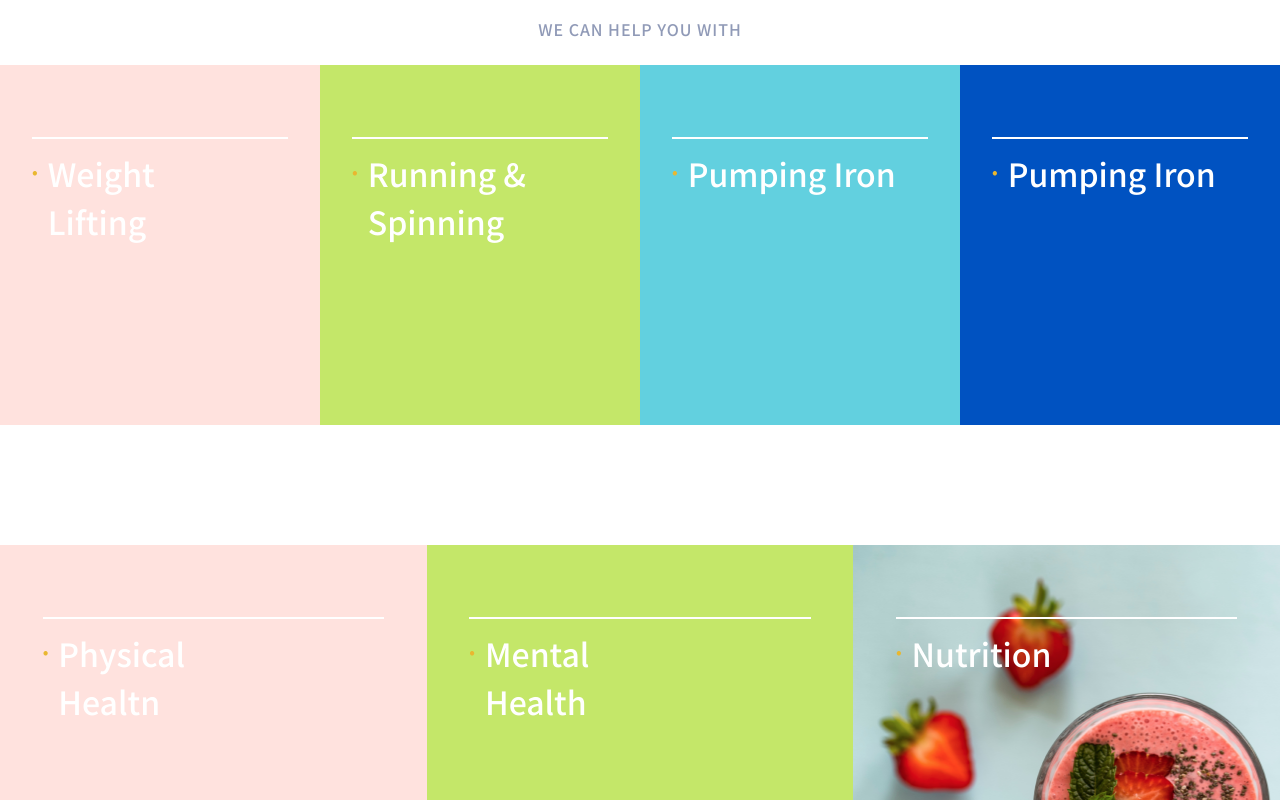
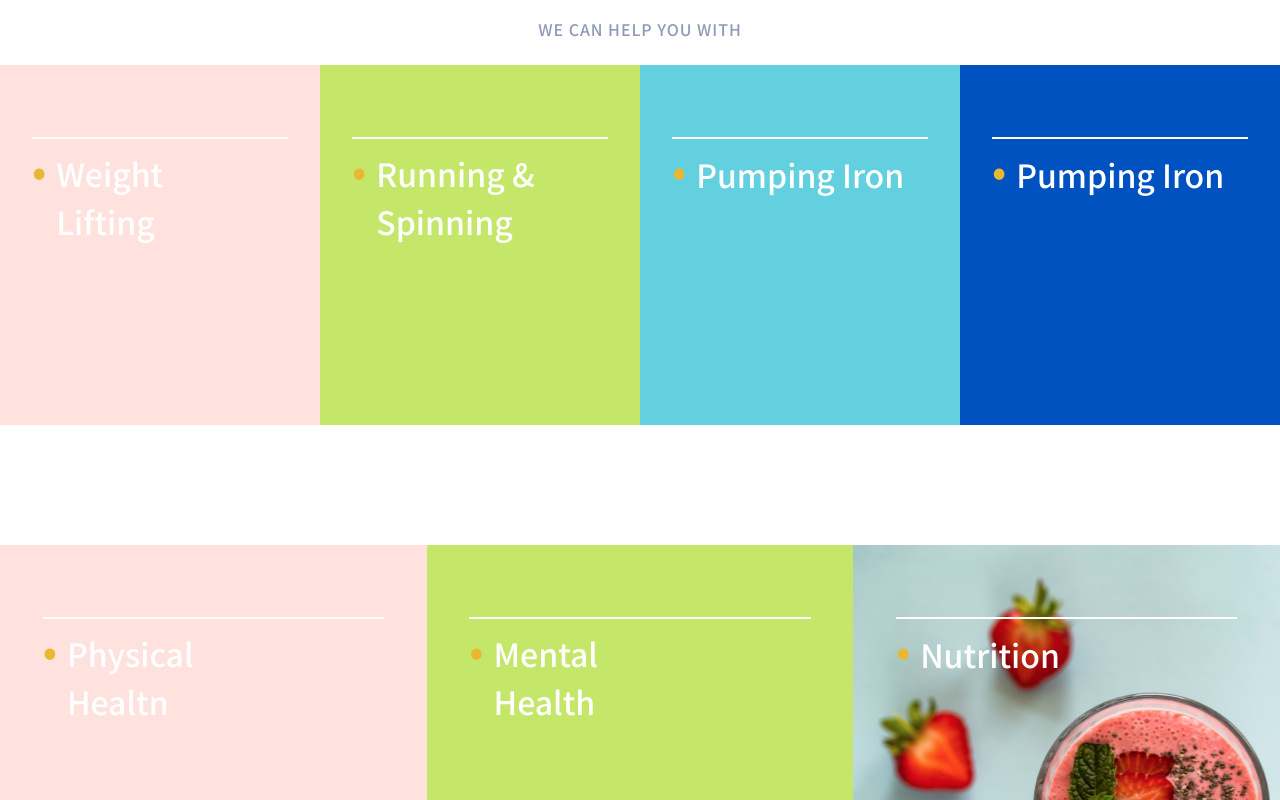
Before and after one commit to moon-light-night/thrivetalk, a Vue app: page / in a window 1280 px wide. Shown: the part 1980-2780 px from the top of the page. Built offline with nearby package versions, Linux system fonts and the light colour scheme.

Commit message:
fixed bullit

```diff
--- a/src/profile/about.scss
+++ b/src/profile/about.scss
@@ -94,14 +94,14 @@
     display: flex;
     width: 100%;
     flex-wrap: wrap;
-    @media (max-width: 600px) {
+    @media (max-width: 720px) {
       flex-direction: column;
     }
   }
   &__card {
     width: 33.33%;
     height: 480px;
-    @media (max-width: 600px) {
+    @media (max-width: 720px) {
       width: 100%;
     }
     &:nth-child(1) {
@@ -139,11 +139,11 @@
       margin-top: 10px;
       width: 210px;
     }
-    &::before {
+    &:first-child::before {
       content: '\2022';
       color: rgba(233, 183, 48, 1);
       margin-right: 10px;
-      margin-top: 20px;
+      font-size: 40px;
       display: flex;
       align-self: flex-start;
     }
```
